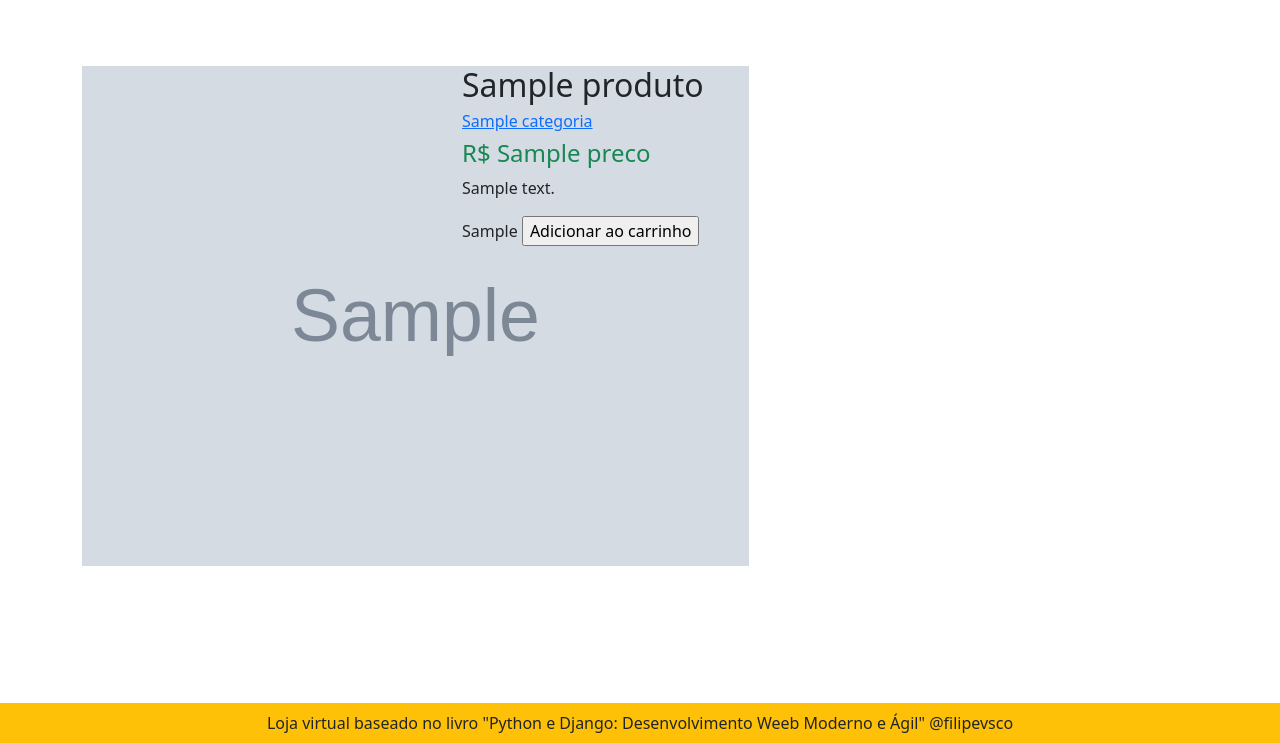
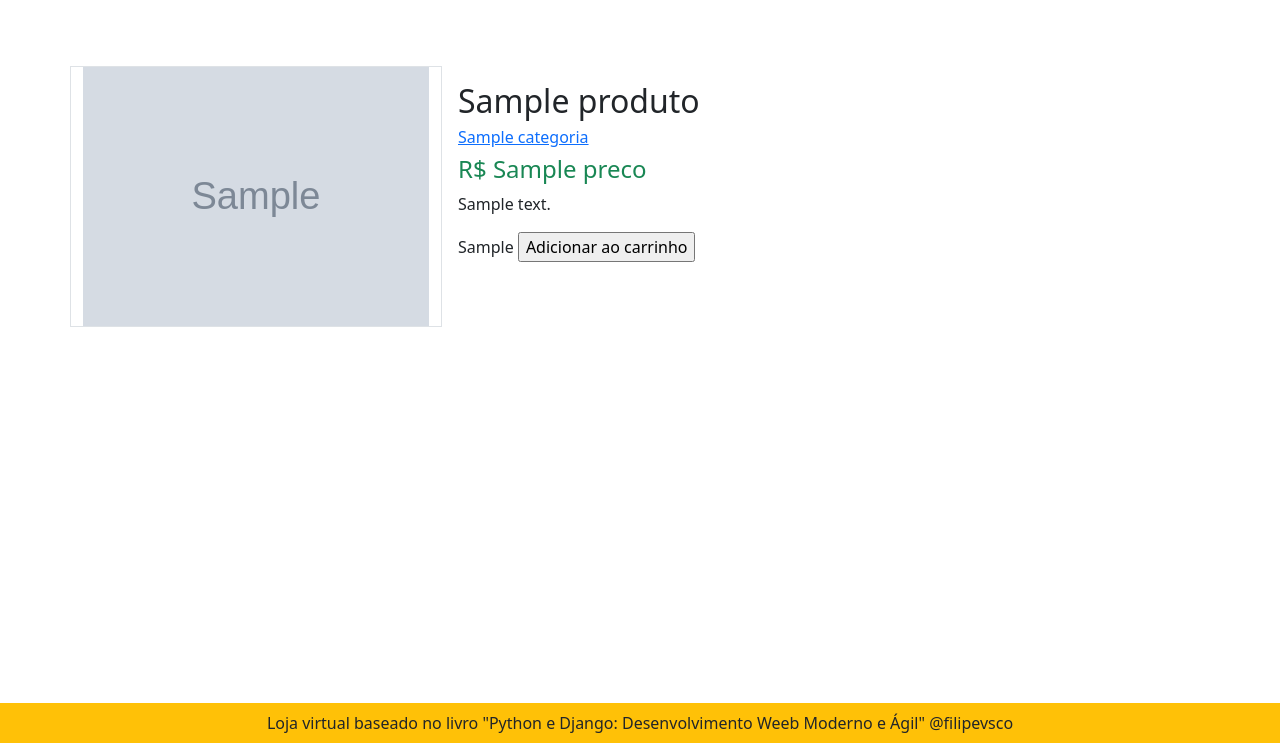
Before and after one commit to filipevsco/lojavirtual-altabooks, a Django app: template prj_lojavirtual/templates/produto/detalhes.html in a window 1280 px wide. Shown: the part 57-800 px from the top of the page. Run offline with Django 3.2, Linux system fonts and the light colour scheme; the template is opened without the code that fills it: most values are stand-ins (such as "Sample title", 1, 10 or a date in 2020); grey boxes marked "Sample" are stand-in pictures; some libraries are stand-ins or nearby versions.

Commit message:
grid system detalhes

```diff
--- a/prj_lojavirtual/templates/produto/detalhes.html
+++ b/prj_lojavirtual/templates/produto/detalhes.html
@@ -11,16 +11,16 @@
     <div class="container">
         <div class="row" style="margin-top: 6%">
             <div class="card-body row">
-                <div class="col-md-4">
+                <div class="col-lg-4 col-md-6 border">
                     <img src="{% if produto.imagem %}
                                 {{ produto.imagem.url }}
                                 {% else %}
                                 {% static 'img/default.png' %}
                                 {% endif %}"
                         alt="Imagem de {{ produto.nome }}"
-                        style="height: 500px; width: auto">
+                        style="width: 100%">
                 </div>
-                <div class="col-md-8 " style="padding-left: 20px">
+                <div class="col-lg-8 col-md-6 p-3" style="padding-left: 20px">
                     <h2>{{ produto.nome }}</h2>
                     <h6>
                         <a href="{{ produto.categoria.get_absolute_url }}">
```
